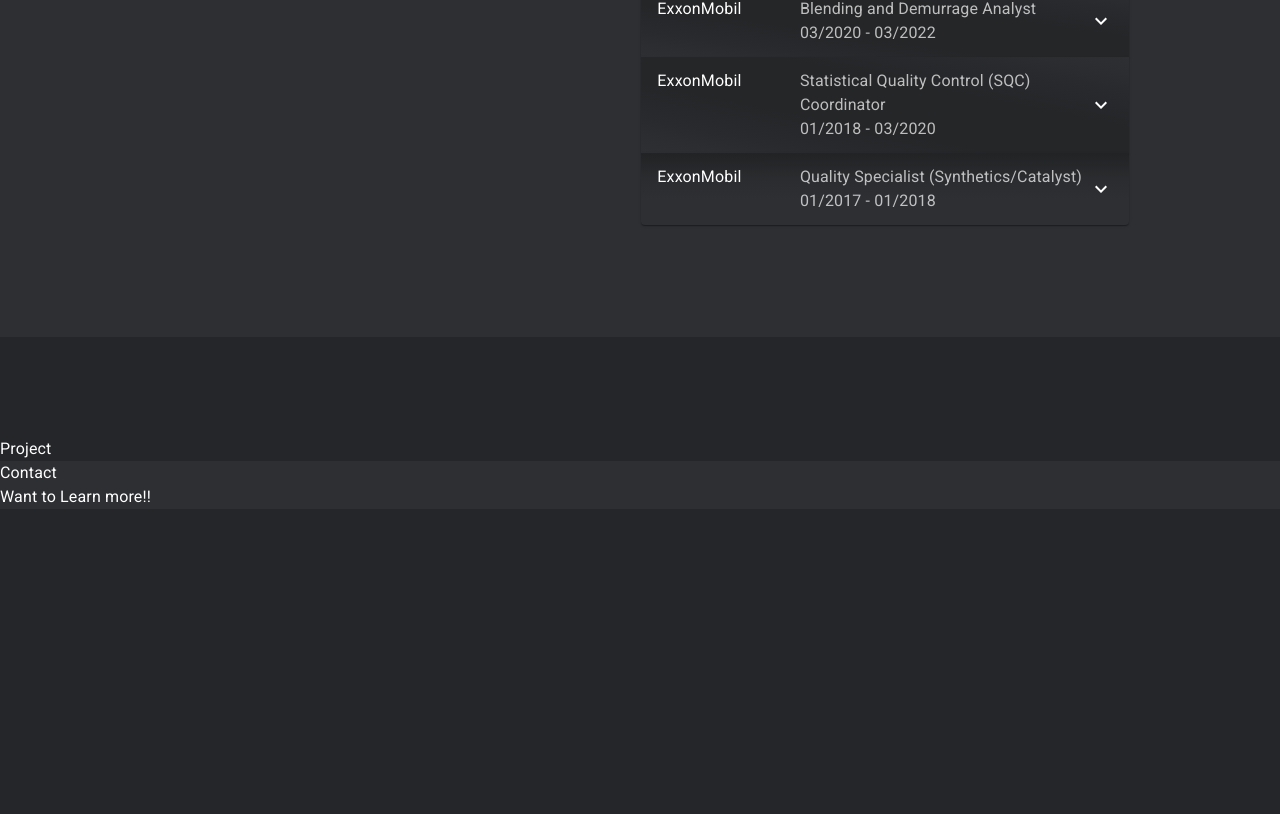
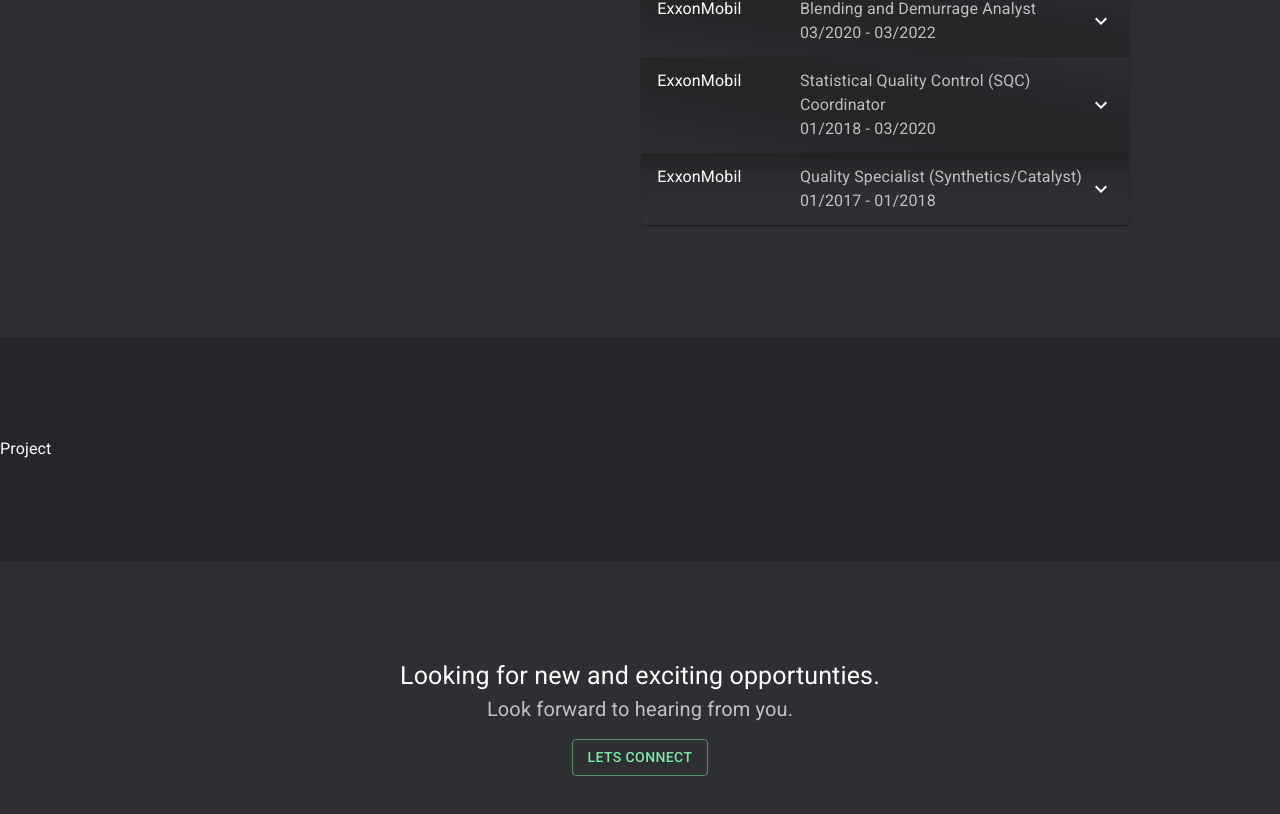
Before and after one commit to ReichertA2/Portfolio, a React (Create React App) app: page / in a window 1280 px wide. Shown: the part 1253-2067 px from the top of the page. Before the commit the page ends 1762 px from the top, so only its background shows below. Built offline with nearby package versions, Linux system fonts and the light colour scheme.

Commit message:
button on click works for email

```diff
--- a/src/components/Contact.js
+++ b/src/components/Contact.js
@@ -1,13 +1,17 @@
 import React from 'react'
+import Button from '@mui/material/Button'
+import Box from "@mui/material/Box";
 
 export default function Contact() {
   return (
-    <div style={{background: '#2D2F33'}}>Contact
-    <p>Want to Learn more!!</p>
+    <section style={{background: '#2D2F33', textAlign: 'center', marginTop: 100}}>
+        <h1 id="contact"  className='mt-24' style={{ fontSize:25, display: 'inline-block'}}>Looking for new and exciting opportunties.</h1>
+        <h1 style={{ fontSize:20, color:'rgba(255, 255, 255, 0.7)'}}>Look forward to hearing from you.</h1>
+        <a href="mailto:aydee0112@yahoo.com"><Button style={{marginTop:15, marginBottom: 100}} variant='outlined'>Lets Connect</Button>
+        </a>
 
 
 
-
-    </div>
+    </section>
   )
 }
```
